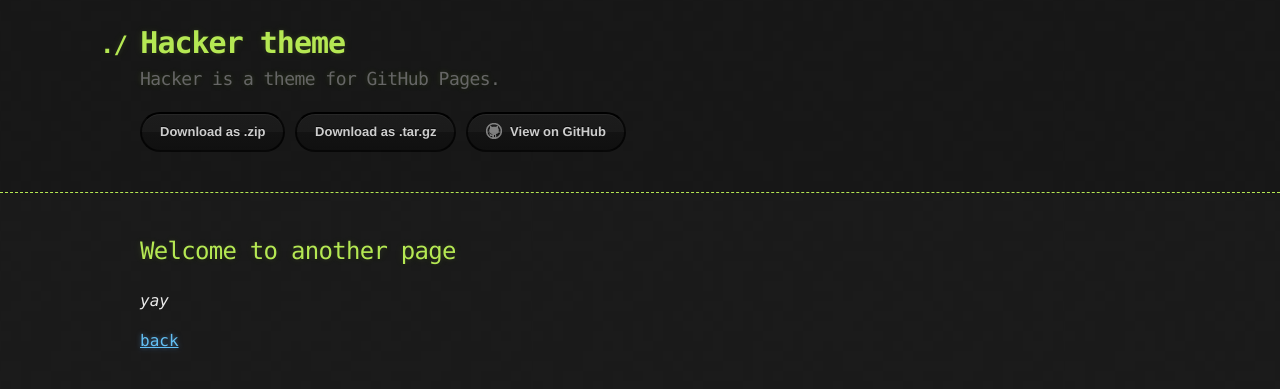
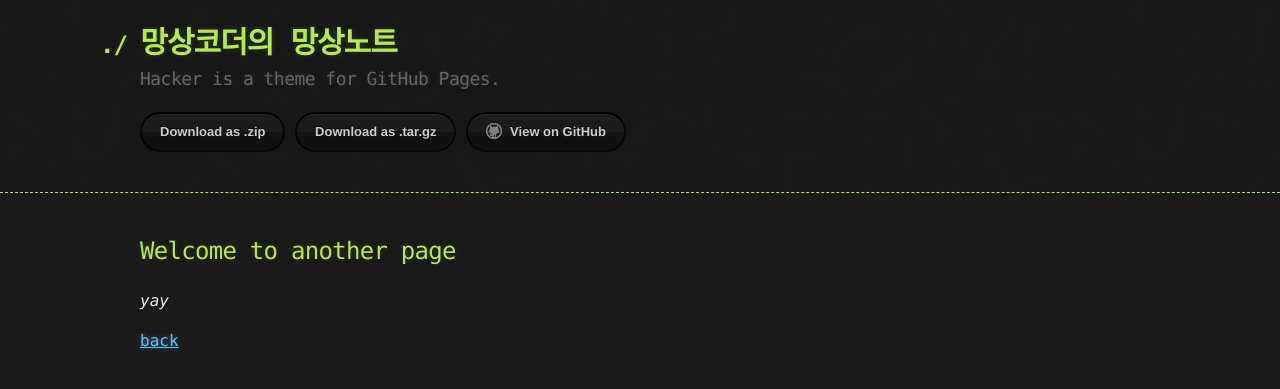
Before and after one commit to kooock/kooock.github.io, a Jekyll site: the page built from another-page.md, in a window 1280 px wide. Shown: the top 389 px of the page. Built offline with Jekyll 4.4.1, drawn with Linux system fonts in a browser that asks for light colours; our own code applies the rules of GitHub Pages for plain Markdown files.

Commit message:
setting title

```diff
--- a/_config.yml
+++ b/_config.yml
@@ -1,4 +1,4 @@
-title: Hacker theme
+title: 망상코더의 망상노트
 description: Hacker is a theme for GitHub Pages.
 show_downloads: true
 google_analytics:
```
